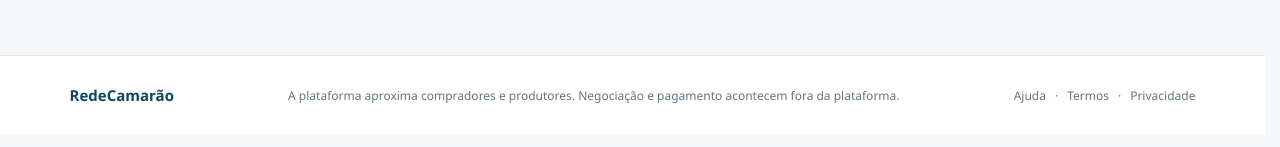
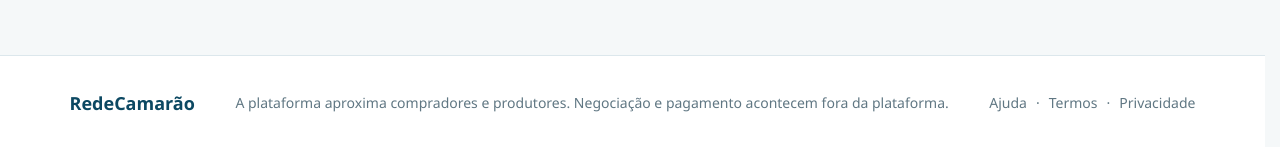
Before and after one commit to ADS-PIM/RedeCamarao, a React (Vite) app in the folder Frontend/: page / in a window 1280 px wide. Shown: the part 1380-1527 px from the top of the page. Built offline with nearby package versions, Linux system fonts and the light colour scheme; no server answers.

Commit message:
refactor: remove footer styles from marketplace shell

```diff
--- a/Frontend/src/App.css
+++ b/Frontend/src/App.css
@@ -3,6 +3,3 @@
 .app-shell > main:focus { outline: none; }
 .unavailable-page { padding-block: 80px; }
 .unavailable-page p { margin-block: 20px; color: var(--muted); }
-.marketplace-shell .footer-inner { min-height: 78px; }
-.marketplace-shell .footer-brand { font-size: 15px; }
-.marketplace-shell .footer-inner p, .marketplace-shell .footer-inner nav { font-size: 12px; }
```
